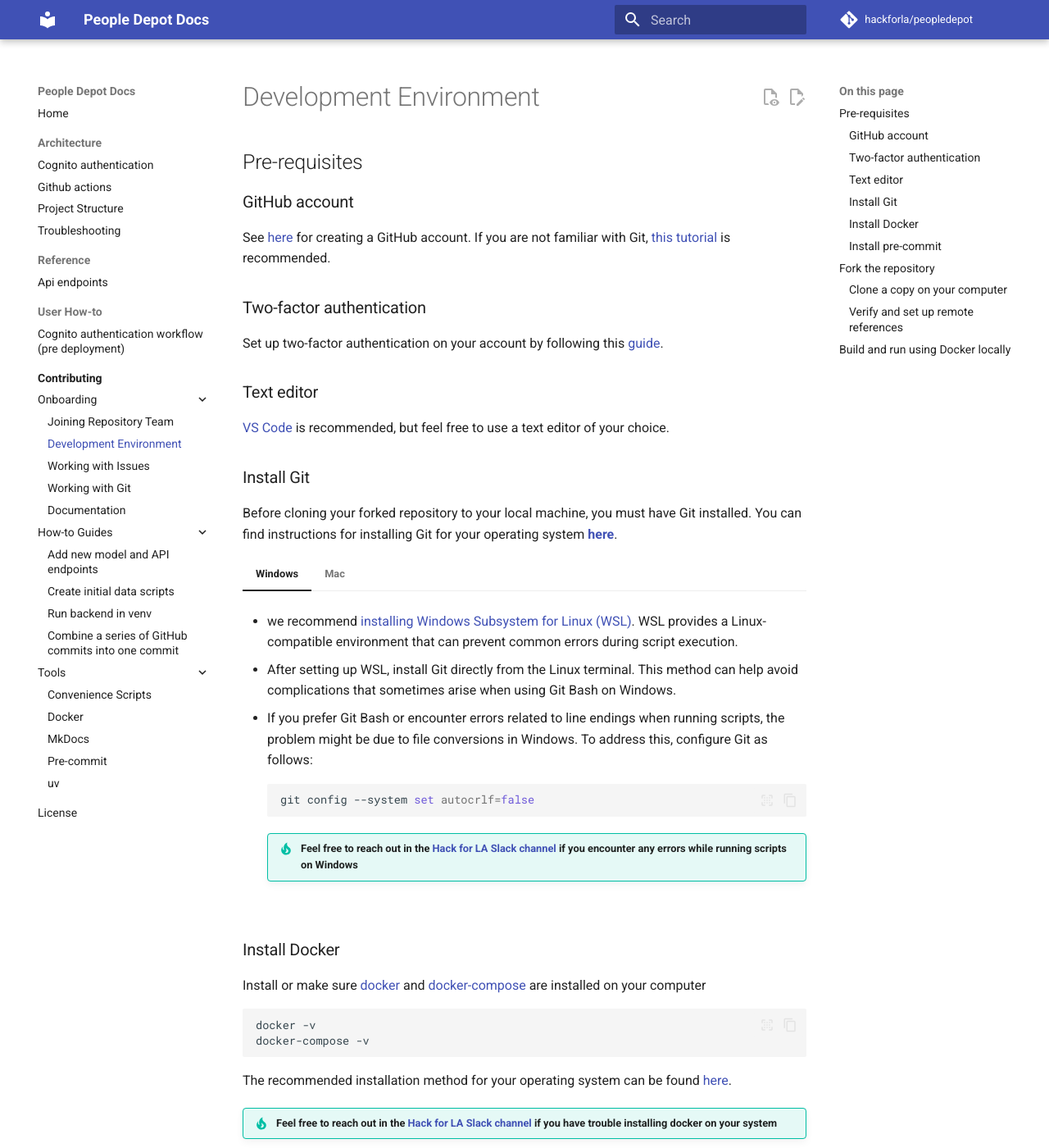
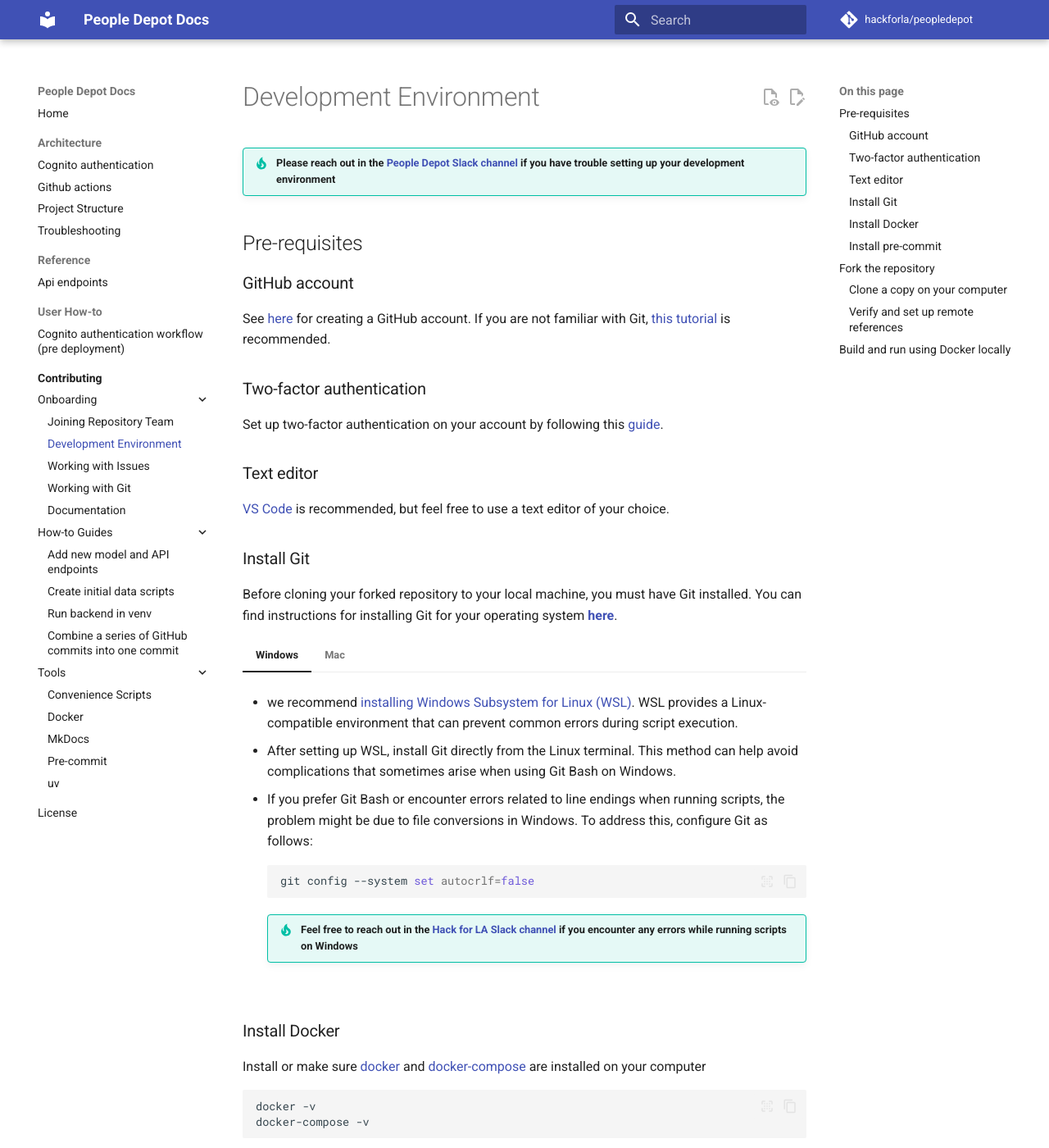
Before and after one commit to hackforla/peopledepot, an MkDocs documentation site: the page built from docs/contributing/dev_environment.md, in a window 1280 px wide and 1400 px high. Shown: the whole window at 82% size. Built offline with MkDocs 1.6.1 and Material for MkDocs 9.7.7, drawn with Linux system fonts in a browser that asks for light colours; comment, search, counter and statistics services are not loaded.

Commit message:
docs: move help note to the top of the dev environment page

````diff
--- a/docs/contributing/dev_environment.md
+++ b/docs/contributing/dev_environment.md
@@ -1,4 +1,6 @@
 # Development Environment
+
+!!! tip "Please reach out in the [People Depot Slack channel](https://hackforla.slack.com/messages/people-depot/) if you have trouble setting up your development environment"
 
 ## Pre-requisites
 
@@ -50,8 +52,6 @@
 ```
 
 The recommended installation method for your operating system can be found [here](https://docs.docker.com/install/).
-
-!!! tip "Feel free to reach out in the [Hack for LA Slack channel](https://hackforla.slack.com/messages/people-depot/) if you have trouble installing docker on your system"
 
 More on using Docker and the concepts of containerization:
 
````
